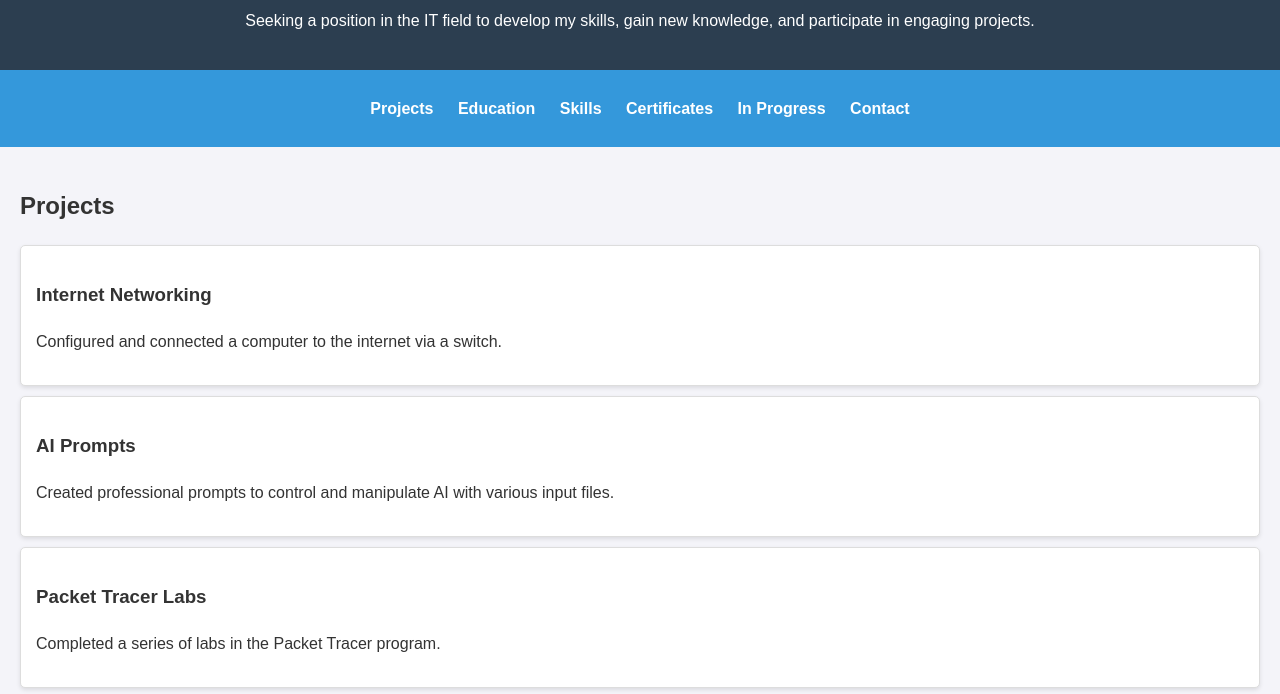
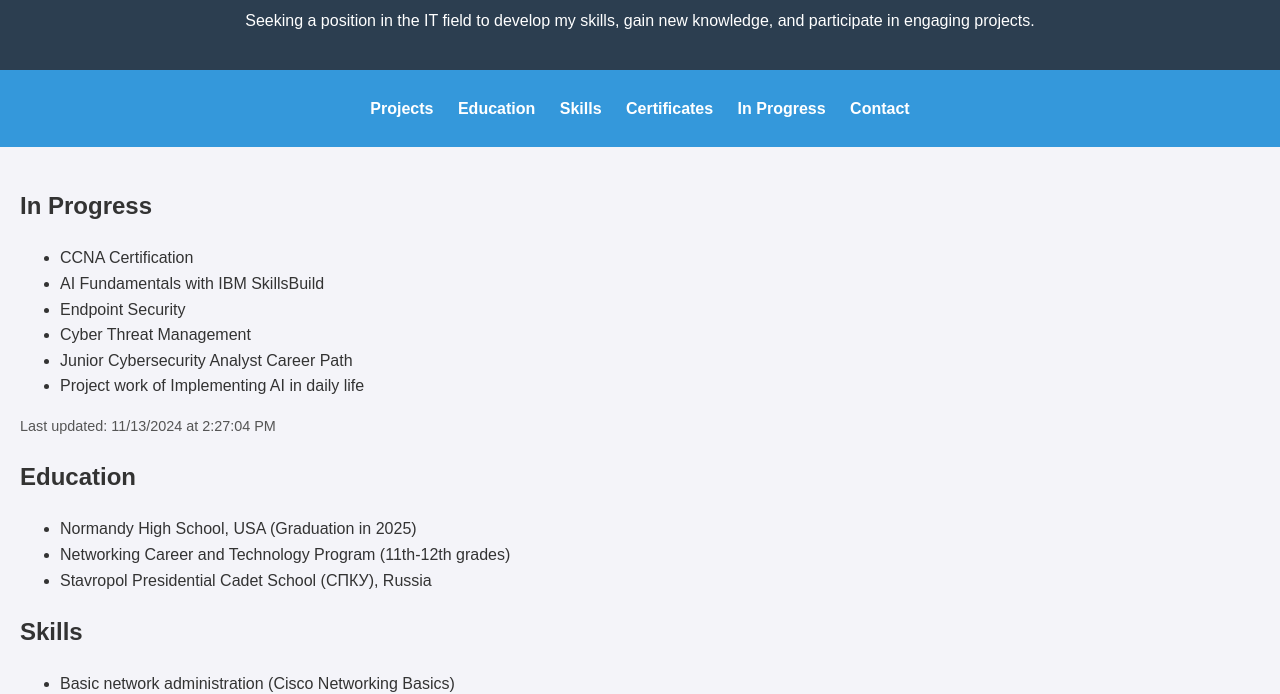
Before and after one commit to FalkovNikitaOfficial/Resume, a plain HTML site: page index.html in a window 1280 px wide. Shown: the part 106-800 px from the top of the page. Drawn offline with Linux system fonts and the light colour scheme.

Commit message:
Update index.html

```diff
--- a/index.html
+++ b/index.html
@@ -24,21 +24,18 @@
         </ul>
     </nav>
     <main>
-        <section id="projects">
-            <h2>Projects</h2>
-            <div class="card">
-                <h3>Internet Networking</h3>
-                <p>Configured and connected a computer to the internet via a switch.</p>
-            </div>
-            <div class="card">
-                <h3>AI Prompts</h3>
-                <p>Created professional prompts to control and manipulate AI with various input files.</p>
-            </div>
-            <div class="card">
-                <h3>Packet Tracer Labs</h3>
-                <p>Completed a series of labs in the Packet Tracer program.</p>
-            </div>
-        </section>
+        <section id="in-progress">
+    <h2>In Progress</h2>
+    <ul>
+        <li>CCNA Certification</li>
+        <li>AI Fundamentals with IBM SkillsBuild</li>
+        <li>Endpoint Security</li>
+        <li>Cyber Threat Management</li>
+        <li>Junior Cybersecurity Analyst Career Path</li>
+        <li>Project work of Implementing AI in daily life</li>
+    </ul>
+    <p id="last-updated"></p>
+</section>
         <section id="education">
             <h2>Education</h2>
             <ul>
```
